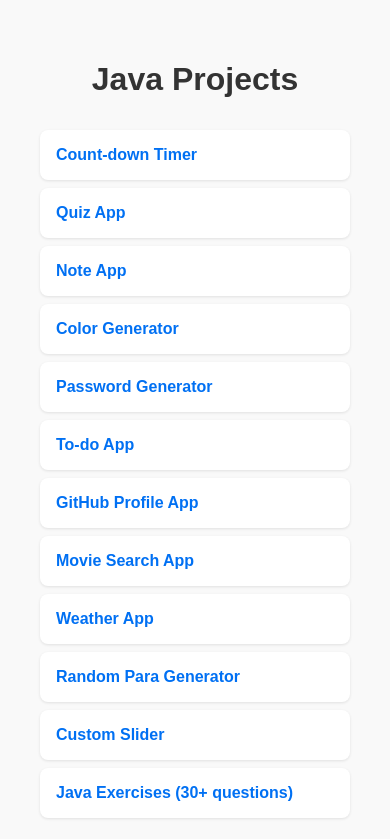
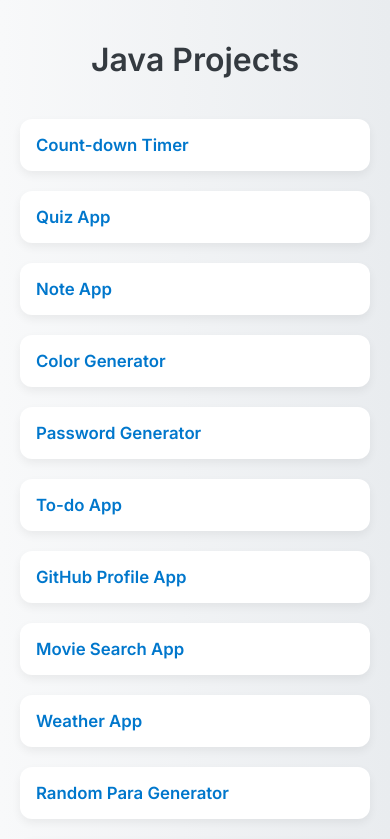
Before and after one commit to aaamna-zahid/JAVA-Projects, a plain HTML site: page index.html in a window 390 px wide. Shown: the top 839 px of the page. Drawn offline with Linux system fonts and the light colour scheme.

Commit message:
second commit

```diff
--- /dev/null
+++ b/Java Exercises (30+ questions)/style.css
@@ -0,0 +1,92 @@
+/* Base reset */
+* {
+  margin: 0;
+  padding: 0;
+  box-sizing: border-box;
+}
+
+body {
+  font-family: 'Segoe UI', Tahoma, Geneva, Verdana, sans-serif;
+  background: linear-gradient(to right, #f8f9fa, #e9ecef);
+  color: #212529;
+  line-height: 1.6;
+  padding: 40px 20px;
+}
+
+/* Container */
+.container {
+  max-width: 900px;
+  margin: 0 auto;
+  background-color: #ffffff;
+  padding: 40px;
+  border-radius: 12px;
+  box-shadow: 0 6px 20px rgba(0, 0, 0, 0.08);
+  transition: box-shadow 0.3s ease;
+}
+
+.container:hover {
+  box-shadow: 0 10px 30px rgba(0, 0, 0, 0.1);
+}
+
+/* Heading */
+h1 {
+  text-align: center;
+  font-size: 2.5rem;
+  margin-bottom: 30px;
+  color: #333;
+  border-bottom: 2px solid #dee2e6;
+  padding-bottom: 10px;
+}
+
+/* List styling */
+.exercise-list {
+  list-style: none;
+  padding: 0;
+  display: grid;
+  grid-template-columns: repeat(auto-fit, minmax(240px, 1fr));
+  gap: 16px;
+}
+
+/* List items */
+.exercise-list li {
+  background-color: #f1f3f5;
+  padding: 16px 20px;
+  border-radius: 10px;
+  transition: all 0.3s ease;
+  box-shadow: 0 2px 5px rgba(0, 0, 0, 0.05);
+}
+
+.exercise-list li:hover {
+  background-color: #e9ecef;
+  transform: translateY(-4px);
+  box-shadow: 0 4px 12px rgba(0, 0, 0, 0.08);
+}
+
+/* Links */
+.exercise-list a {
+  text-decoration: none;
+  color: #0077cc;
+  font-weight: 600;
+  font-size: 1.05rem;
+  display: block;
+  transition: color 0.3s;
+}
+
+.exercise-list a:hover {
+  color: #0056a3;
+}
+
+/* Responsive tweaks */
+@media (max-width: 500px) {
+  h1 {
+    font-size: 2rem;
+  }
+
+  .container {
+    padding: 20px;
+  }
+
+  .exercise-list {
+    grid-template-columns: 1fr;
+  }
+}
--- a/index.html
+++ b/index.html
@@ -4,36 +4,70 @@
   <meta charset="UTF-8" />
   <meta name="viewport" content="width=device-width, initial-scale=1.0"/>
   <title>Java Projects Portfolio</title>
+  <link href="https://fonts.googleapis.com/css2?family=Inter:wght@400;600&display=swap" rel="stylesheet">
   <style>
+    * {
+      margin: 0;
+      padding: 0;
+      box-sizing: border-box;
+    }
+
     body {
-      font-family: Arial, sans-serif;
-      padding: 2rem;
-      background: #f9f9f9;
+      font-family: 'Inter', sans-serif;
+      background: linear-gradient(to right, #f8f9fa, #e9ecef);
+      color: #212529;
+      padding: 40px 20px;
     }
+
     h1 {
-      color: #333;
       text-align: center;
+      font-size: 2.8rem;
+      color: #343a40;
+      margin-bottom: 40px;
     }
+
     ul {
+      display: grid;
+      grid-template-columns: repeat(auto-fit, minmax(260px, 1fr));
+      gap: 20px;
+      max-width: 1000px;
+      margin: 0 auto;
       list-style: none;
       padding: 0;
-      max-width: 600px;
-      margin: 2rem auto;
     }
+
     li {
-      background: #fff;
-      margin: 0.5rem 0;
-      padding: 1rem;
-      border-radius: 8px;
-      box-shadow: 0 1px 3px rgba(0,0,0,0.1);
+      background-color: #ffffff;
+      padding: 20px;
+      border-radius: 12px;
+      box-shadow: 0 4px 10px rgba(0, 0, 0, 0.06);
+      transition: transform 0.3s ease, box-shadow 0.3s ease;
     }
+
+    li:hover {
+      transform: translateY(-5px);
+      box-shadow: 0 8px 20px rgba(0, 0, 0, 0.1);
+    }
+
     a {
       text-decoration: none;
-      color: #0070f3;
-      font-weight: bold;
+      color: #0077cc;
+      font-weight: 600;
+      font-size: 1.05rem;
+      display: block;
     }
+
     a:hover {
-      text-decoration: underline;
+      color: #0056a3;
+    }
+
+    @media (max-width: 500px) {
+      h1 {
+        font-size: 2rem;
+      }
+      li {
+        padding: 16px;
+      }
     }
   </style>
 </head>
```
Also changed, not shown: Java Exercises (30+ questions)/index.html (added, +47 -0 lines).
